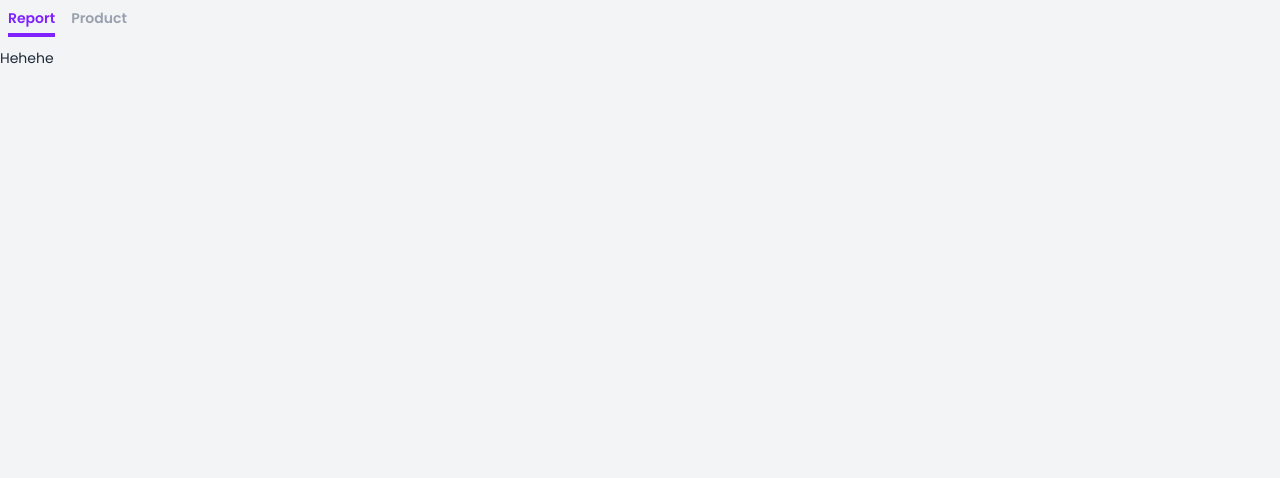
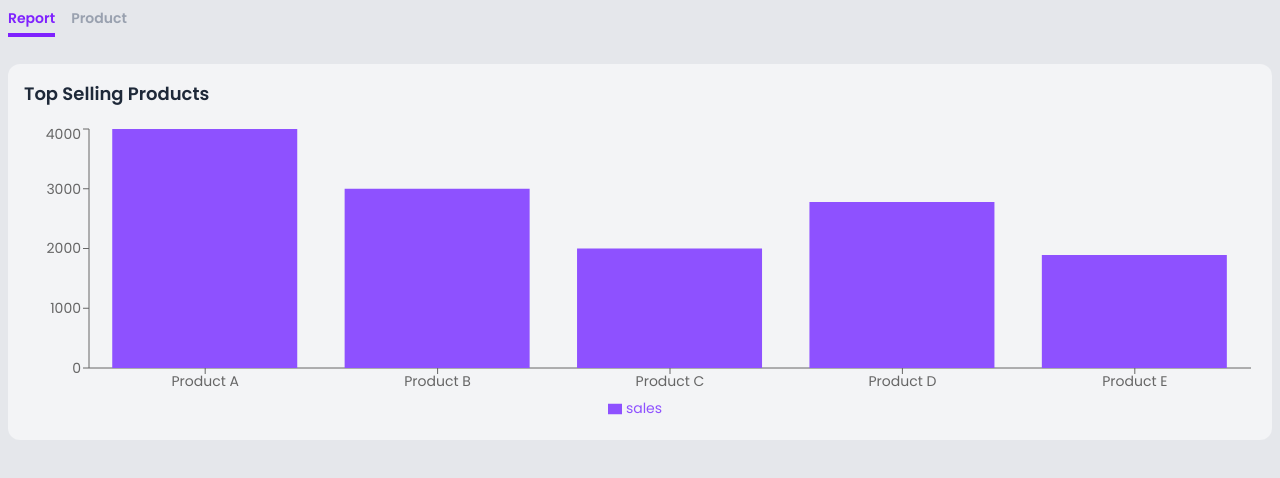
Before and after one commit to caksaji/lora, a Next.js app: page / in a window 1280 px wide. Shown: the top 478 px of the page. Built offline with nearby package versions, Linux system fonts and the light colour scheme.

Commit message:
[INSTALL] new package : recharts@^2.15.3

```diff
--- a/package.json
+++ b/package.json
@@ -11,7 +11,8 @@
   "dependencies": {
     "next": "15.3.2",
     "react": "^19.0.0",
-    "react-dom": "^19.0.0"
+    "react-dom": "^19.0.0",
+    "recharts": "^2.15.3"
   },
   "devDependencies": {
     "@eslint/eslintrc": "^3",
--- a/src/app/layout.tsx
+++ b/src/app/layout.tsx
@@ -14,7 +14,7 @@ const menu = [
 
 export const metadata: Metadata = {
   title: 'Lora',
-  description: 'Product purchase analyzer, built with next.js by https://linkedin.com/in/caksaji',
+  description: 'Product purchase analyzer, built with next.js by https://linkedin.com/in/caksaji. This project is my personal training to use next.js',
 }
 
 export default function RootLayout({
@@ -26,7 +26,9 @@ export default function RootLayout({
     <html lang="en">
       <body className="min-h-dvh">
         <Navbar />
-        {children}
+        <div className="container">
+          {children}
+        </div>
       </body>
     </html>
   )
--- a/src/app/page.tsx
+++ b/src/app/page.tsx
@@ -1,7 +1,41 @@
-import Image from "next/image";
+'use client'
 
-export default function Home() {
+import {
+  ResponsiveContainer,
+  BarChart,
+  YAxis,
+  XAxis,
+  Tooltip,
+  Legend,
+  Bar
+} from 'recharts'
+
+export default function Report() {
+  const data = [
+    { name: 'Product A', sales: 4000 },
+    { name: 'Product B', sales: 3000 },
+    { name: 'Product C', sales: 2000 },
+    { name: 'Product D', sales: 2780 },
+    { name: 'Product E', sales: 1890 }
+  ]
   return (
-    'Hehehe'
-  );
+    <div className="grid grid-cols-1 gap-4">
+      <div className="col-span-1">
+        <div className="flex flex-col space-y-4 w-full p-4 rounded-xl bg-gray-100">
+          <div className="text-lg font-semibold">
+            Top Selling Products
+          </div>
+          <ResponsiveContainer height={300}>
+            <BarChart data={data}>
+              <XAxis dataKey="name" />
+              <YAxis />
+              <Tooltip />
+              <Legend />
+              <Bar dataKey="sales" fill="#8e51ff" />
+            </BarChart>
+          </ResponsiveContainer>
+        </div>
+      </div>
+    </div>
+  )
 }
--- a/src/app/style/global.sass
+++ b/src/app/style/global.sass
@@ -4,7 +4,7 @@
   @apply px-2 mx-auto
 
 body
-  @apply bg-gray-100 text-gray-800
+  @apply bg-gray-200 text-gray-800
   font-family: "Poppins", sans-serif
   font-size: 14px
   line-height: 1.5
--- a/src/component/partial/Navbar.tsx
+++ b/src/component/partial/Navbar.tsx
@@ -19,7 +19,7 @@ export default function Navbar() {
     }
   }
   return (
-    <div className="h-12">
+    <div className="h-16">
       <div className="fixed top-0 left-0 w-dvw">
         <div className="container">
           <div className="flex gap-4 font-semibold">
```
Also changed, not shown: 1 other file (tests, documents, lock files or other folders).
